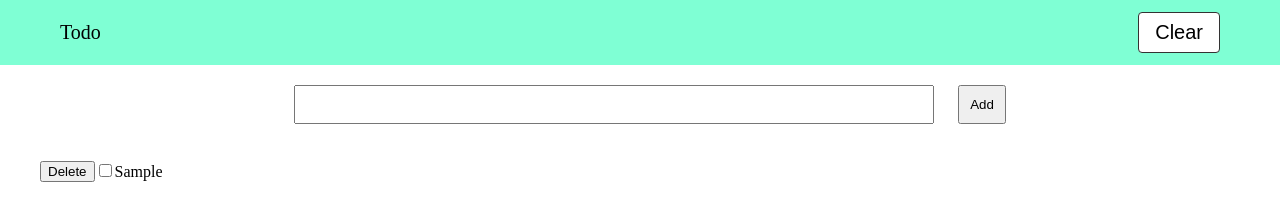
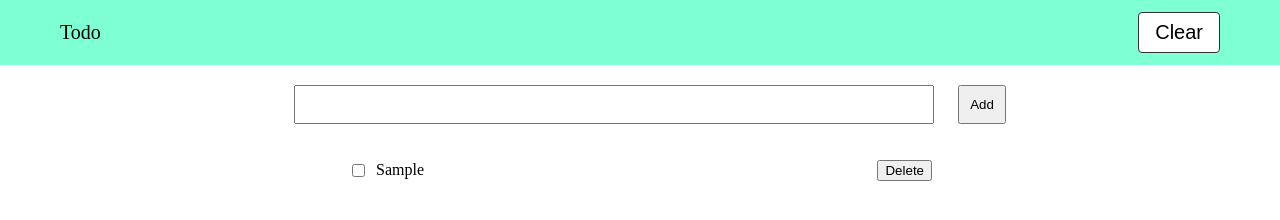
Before and after one commit to riokanehira/TodoList, a plain HTML site: page Todo_List/index.html in a window 1280 px wide. Both pictures are taken after typing "Sample" into the empty fields and a click on the button "Add". Drawn offline with Linux system fonts and the light colour scheme.

Commit message:
abehiroshi

```diff
--- a/Todo_List/stylesheet.css
+++ b/Todo_List/stylesheet.css
@@ -52,18 +52,47 @@ header{
     padding: 10px;
 }
 
+#task-list{
+    display: flex;
+  flex-direction: column;
+  align-items: center; /* 中央揃え */
+  padding: 0;
+  margin: 0 auto;
+}
+
+.task{
+    display: flex;
+  align-items: center;       /* 縦方向中央揃え */
+  justify-content: space-between; /* 余白を自動調整 */
+  width: 100%;
+  max-width: 600px;          /* 任意の最大幅 */
+  padding: 8px;
+
+  box-sizing: border-box;
+}
+
+.task-list li span {
+  flex: 1;                  /* 残りのスペースを使う */
+
+  word-break: break-all;    /* 長い単語も折り返す */
+}
+
+.task-list li button {
+  width: 80px;
+}
+
 .list{
     list-style: none;
 }
+
 
 .completed span {
   text-decoration: line-through;
   color: #888;
 }
 
-.delete{
-    float: left;
-}
+
+
 
 /*.btn{
     padding: 8px 24px;
--- a/Todo_List/todolist.js
+++ b/Todo_List/todolist.js
@@ -28,6 +28,7 @@ function addTask() {
   // チェックボックス
   const checkbox = document.createElement('input');
   checkbox.type = 'checkbox';
+  li.classList.toggle('task');
   li.classList.toggle('list');
   checkbox.addEventListener('change', () => {
     li.classList.toggle('completed', checkbox.checked);
@@ -36,11 +37,13 @@ function addTask() {
   // タスク本文
   const span = document.createElement('span');
   span.textContent = taskText;
+  span.classList.toggle('task');
 
   // 削除ボタン
   const delBtn = document.createElement('button');
   delBtn.textContent = 'Delete';
-  delBtn.classList.toggle('delete')
+  //delBtn.classList.toggle('task');
+  delBtn.classList.toggle('delete');
   delBtn.addEventListener('click', () => {
     list.removeChild(li);
   });
```
